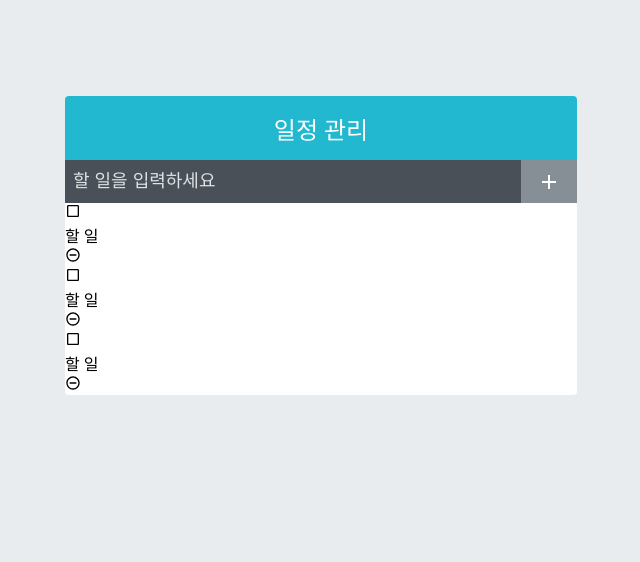
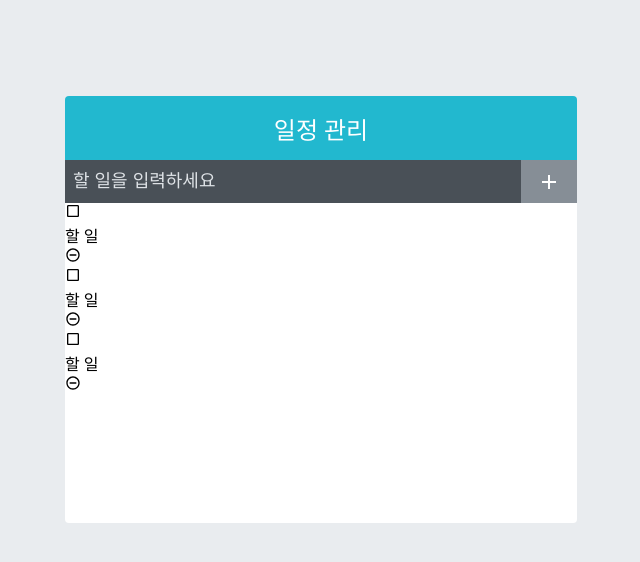
Before and after one commit to casava840/TodoAppFrontend, a React (Create React App) app: page / in a window 1280 px wide. Shown: the top 562 px of the page, without its empty margins (319-959 px from the left). Built offline with nearby package versions, Linux system fonts and the light colour scheme.

Commit message:
TodoList.scss 생성

```diff
--- a/src/components/TodoList.scss
+++ b/src/components/TodoList.scss
@@ -0,0 +1,5 @@
+.TodoList {
+    min-height: 320px;
+    max-height: 513px;
+    overflow-y: auto;
+}
```
